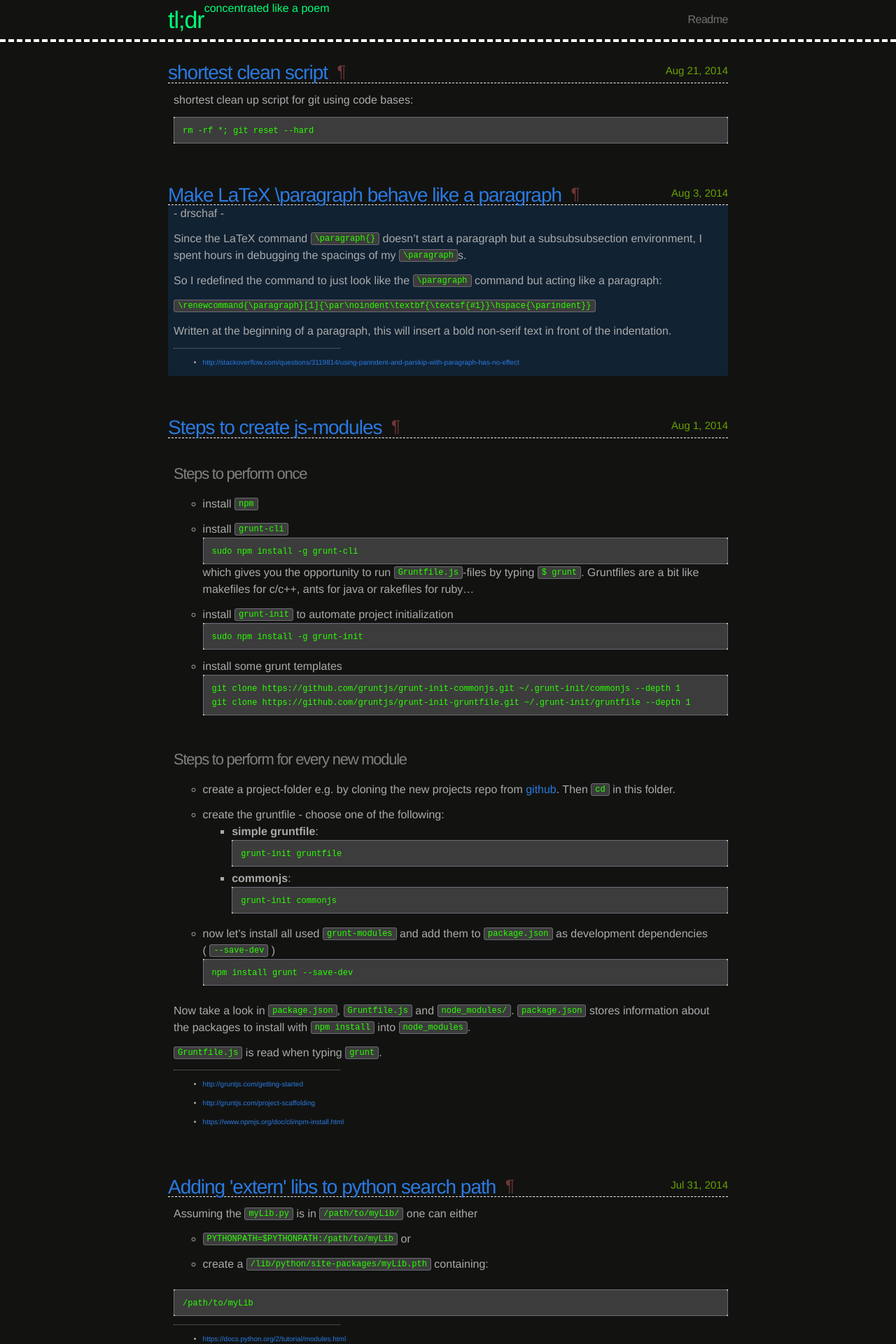
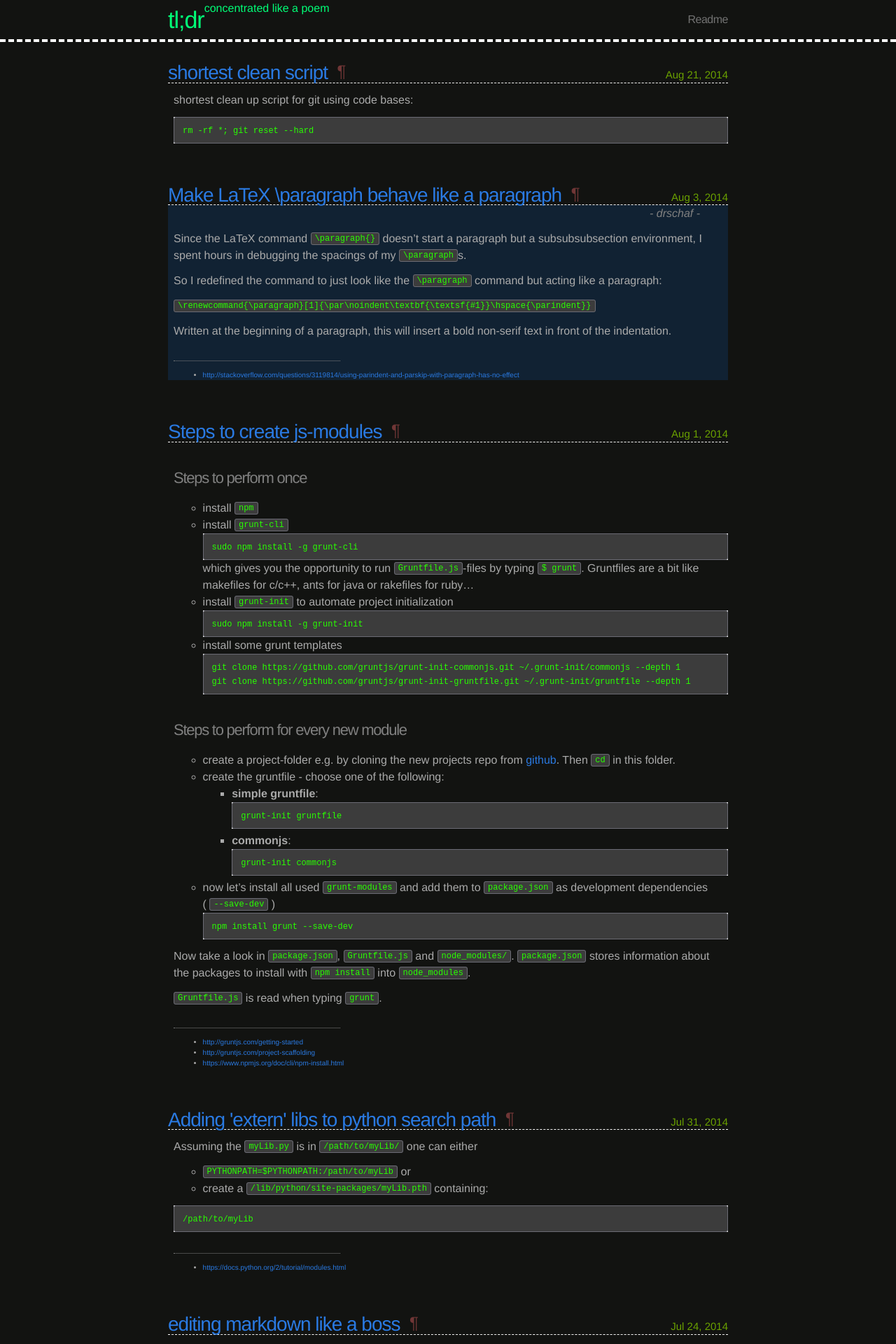
Before and after one commit to xy124/xy124.github.io, a Jekyll site: the page built from index.html, in a window 1280 px wide. Shown: the top 1920 px of the page at 70% size. Built offline with Jekyll 4.4.1, drawn with Linux system fonts in a browser that asks for light colours.

Commit message:
fixing spaces

```diff
--- a/css/main.css
+++ b/css/main.css
@@ -180,17 +180,17 @@ div.post-heading-underlined {
   font-size: 15px;
   color: #6aa000;
   text-align: right;
-  /* vertical-align: bottom; */
+  position: relative;
+  top: 6px;
 }
 
 .posts .post-date {
   display: block;
 }
 
-.posts ul li {
+/*.posts ul li {
   padding-bottom: 12px;
-  /*margin-bottom: 19px;*/
-}
+}*/
 
 .posts ul li ul li {
 	padding-bottom: 5px;
@@ -483,7 +483,7 @@ li.refs {
 
 div.refs-seperator {
   border-top: 1px dotted grey;
-  margin: 0px 0px 0px 0px;
+  margin: 30px 0px 0px 0px;
   padding: 0px 0px 0px 0px;
   width: 30%;
 }
@@ -496,3 +496,10 @@ div.refs {
 *.post-extern{
   background-color: #123;
 }
+
+.post-extern > p.meta {
+	text-align: right;
+	padding-right: 40px;
+	color: grey;
+	font-style: italic;
+}
```
